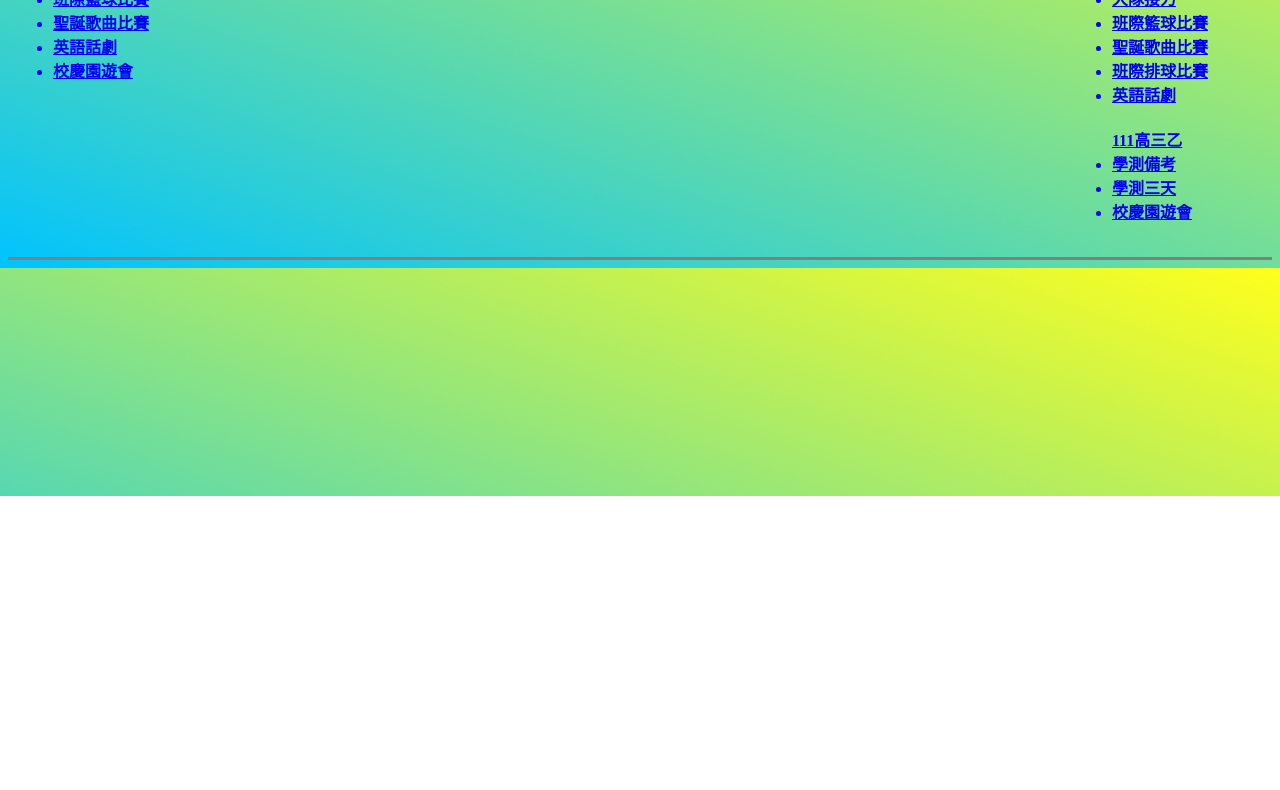
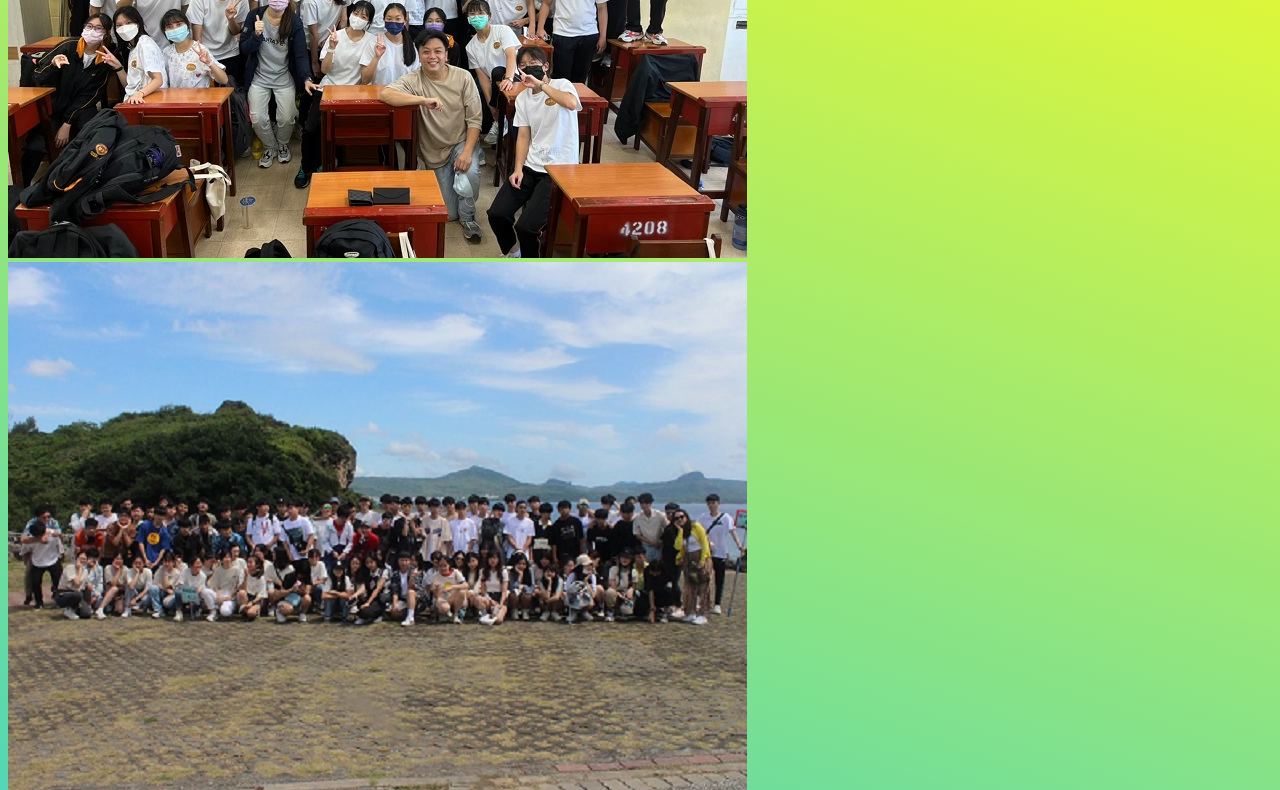
Before and after one commit to lyccyc/try, a plain HTML site: page index.html in a window 1280 px wide. Shown: the part 304-1094 px from the top of the page. Before the commit the page ends 800 px from the top, so only its background shows below. Drawn offline with Linux system fonts and the light colour scheme.

Commit message:
Update index.html

```diff
--- a/index.html
+++ b/index.html
@@ -36,21 +36,6 @@
             <li>聖誕歌曲比賽</li>
             <li>英語話劇</li>
             <li>校慶園遊會</li>
-            <style>
-            img{
-                width:0px;
-                position:absolute;
-                left:120px;
-                transition: 0.5s;
-            }
-            li{width:180px;}
-            a {transition: 0.5s;}
-            a:hover{background: lime;}
-            a:hover+img{width: 50px;
-                        border:5px solid white;
-                        border-radius:20px;
-                        border-style:solid;}
-        </style>
         </ul>
         </h4>
       </div>
```
